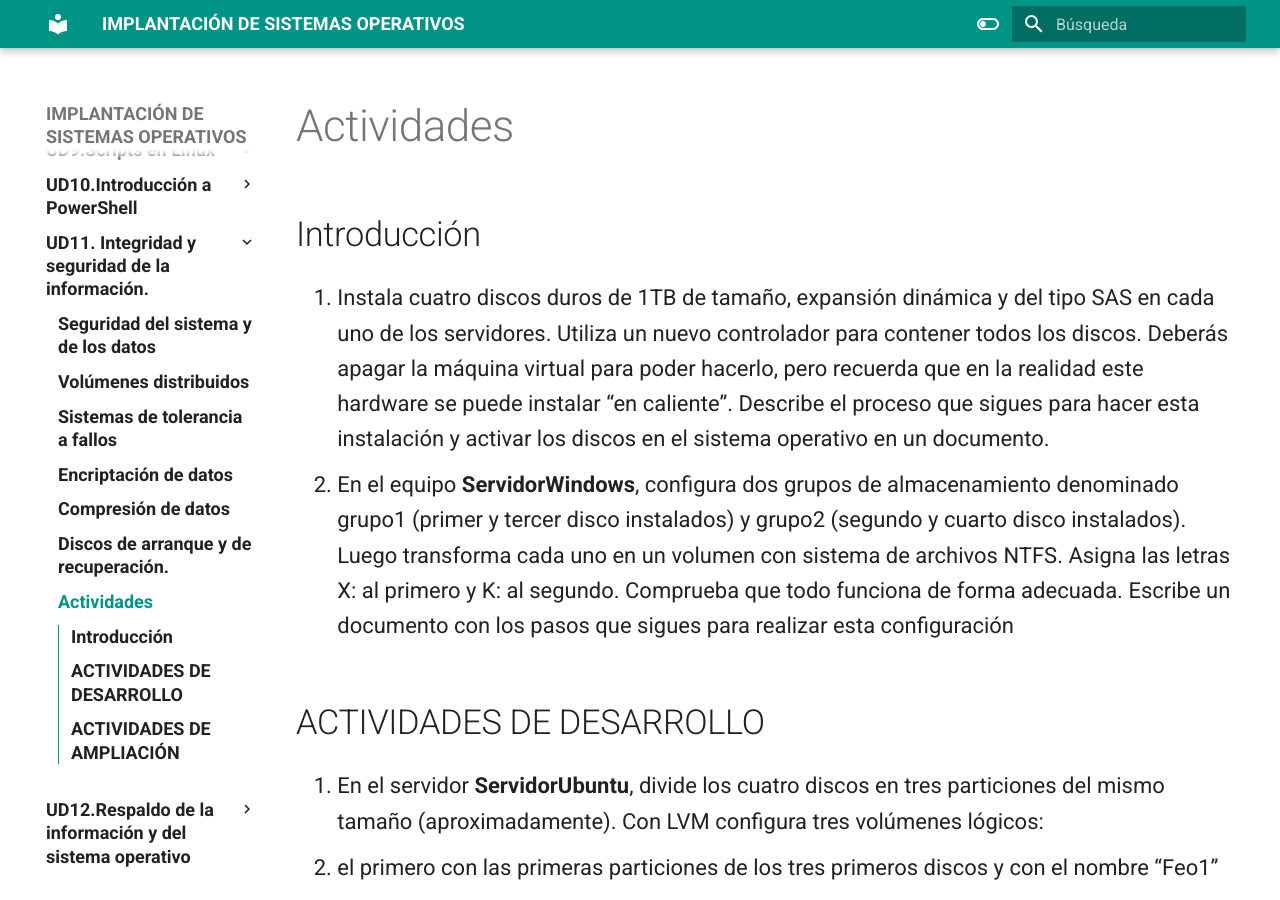
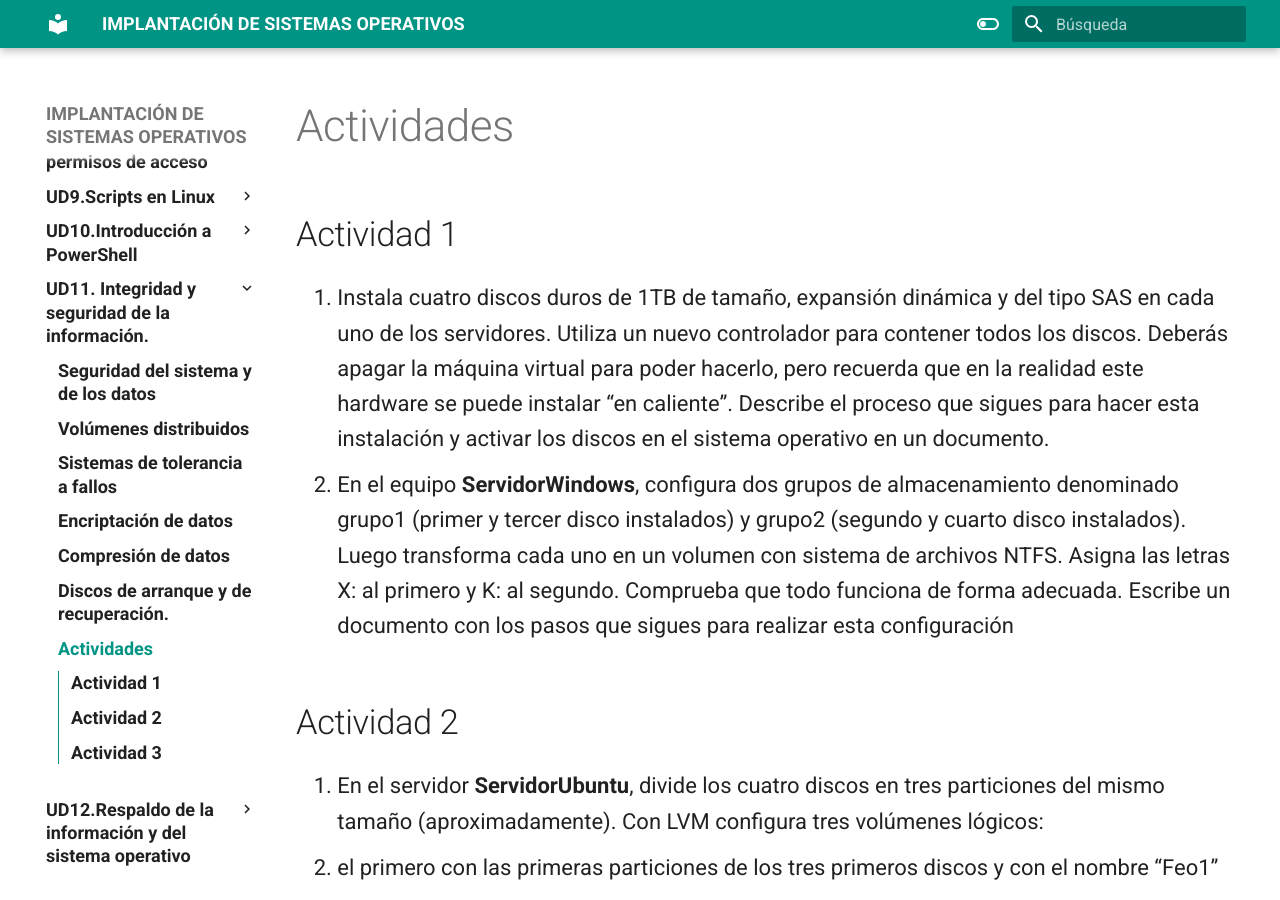
Before and after one commit to jmarlu/ISO, an MkDocs documentation site: the page built from docs/UD11/Actividades.md, in a window 1280 px wide and 900 px high. Built offline with MkDocs 1.6.1 and Material for MkDocs 9.7.7, drawn with Linux system fonts in a browser that asks for light colours; some of the changed text lies outside the part shown.

```diff
--- a/docs/UD11/Actividades.md
+++ b/docs/UD11/Actividades.md
@@ -1,11 +1,11 @@
 # Actividades
 
-## Introducción
+## Actividad 1
 
 1. Instala cuatro discos duros de 1TB de tamaño, expansión dinámica y del tipo SAS en cada uno de los servidores. Utiliza un nuevo controlador para contener todos los discos. Deberás apagar la máquina virtual para poder hacerlo, pero recuerda que en la realidad este hardware se puede instalar “en caliente”. Describe el proceso que sigues para hacer esta instalación y activar los discos en el sistema operativo en un documento.
 2. En el equipo **ServidorWindows**, configura dos grupos de almacenamiento denominado grupo1 (primer y tercer disco instalados) y grupo2 (segundo y cuarto disco instalados). Luego transforma cada uno en un volumen con sistema de archivos NTFS. Asigna las letras X: al primero y K: al segundo. Comprueba que todo funciona de forma adecuada. Escribe un documento con los pasos que sigues para realizar esta configuración
 
-## ACTIVIDADES DE DESARROLLO
+## Actividad 2
 
 1. En el servidor **ServidorUbuntu**, divide los cuatro discos en tres particiones del mismo tamaño (aproximadamente). Con LVM configura tres volúmenes lógicos:
    - el primero con las primeras particiones de los tres primeros discos y con el nombre “Feo1”
@@ -35,7 +35,7 @@ Redacta un documento que describa los pasos a seguir así como los comandos nece
 
 10. Crea un **disco de arranque **en una unidad USB real capturada por la máquina virtual a través de la utilidad dd. El disco de arranque será de la versión Ubuntu Desktop utilizada en los clientes. Comprueba que funciona de forma correcta. Redacta una guía con los pasos que sigues y los comandos necesarios para realizar esta tarea.
 
-## ACTIVIDADES DE AMPLIACIÓN
+## Actividad 3
 
 1.  Realiza las configuraciones necesarias para crear un **RAID 10** en cada uno de los servidores. Debe tener una capacidad de 2 TB. Monta este nuevo volumen donde creas oportuno. Ya sabes, redacta un documento con los pasos y comandos que sigues para su instalación.
 
--- a/mkdocs.yml
+++ b/mkdocs.yml
@@ -2,11 +2,11 @@ site_name: IMPLANTACIÓN DE SISTEMAS OPERATIVOS
 site_url: https://example.com/
 nav:
   - Home: index.html
-    # - Exámenes:
-    #     - Examen 1EVA: ./Examenes/Examen1EVA/examen.md
-    #     - Examen 2EVA: ./Examenes/Examen2EVA/examen.md
-    # - Examen 3EVA: ./Examenes/Examen3EVA/examenbis.md
-
+  - Exámenes:
+      #     - Examen 1EVA: ./Examenes/Examen1EVA/examen.md
+      #     - Examen 2EVA: ./Examenes/Examen2EVA/examen.md
+      # - Examen 3EVA: ./Examenes/Examen3EVA/examenbis.md
+      - Examen Ordinaria: ./Examenes/Ordinaria/Requisitos.md
   - UD1 S.O. Estructura y Virtualización:
       - Estructura: ./UD1/Estructura.md
       - Bios: ./UD1/bios.md
@@ -77,6 +77,7 @@ nav:
       - Herencia: ./UD8/herencia.md
       - Cuotas de disco: ./UD8/cuoatasDisco.md
       - Actividades: ./UD8/Actividades.md
+
   - UD9.Scripts en Linux:
       - Creación de Scripts: ./UD9/Scripts.md
       - Variables: ./UD9/Variables.md
@@ -90,6 +91,7 @@ nav:
       - Esructura FOR: ./UD9/For.md
       - Break y Continue: ./UD9/Break.md
       - Actividades: ./UD9/Actividades.md
+
   - UD10.Introducción a PowerShell:
       - Introducción: ./UD10/021_IntroducciónPwSh.md
       - Comandos: ./UD10/comandos.md
@@ -99,6 +101,7 @@ nav:
       - Vectores y funciones: ./UD10/024_PowerShell_VectoresFunciones.md
       - Administración: ./UD10/Estandares WMI-CIM.md
       - Actividades: ./UD10/Actividades.md
+
   - UD11. Integridad y seguridad de la información.:
       - Seguridad del sistema y de los datos: ./UD11/01_seguridadIntegridad.md
       - Volúmenes distribuidos: ./UD11/02_VolumenesDistribuidos.md
```
Also changed, not shown: docs/Examenes/Ordinaria/Requisitos.md (added, +35 -0 lines), docs/Ordinaria/Requisitos.md (deleted, +0 -16 lines).
